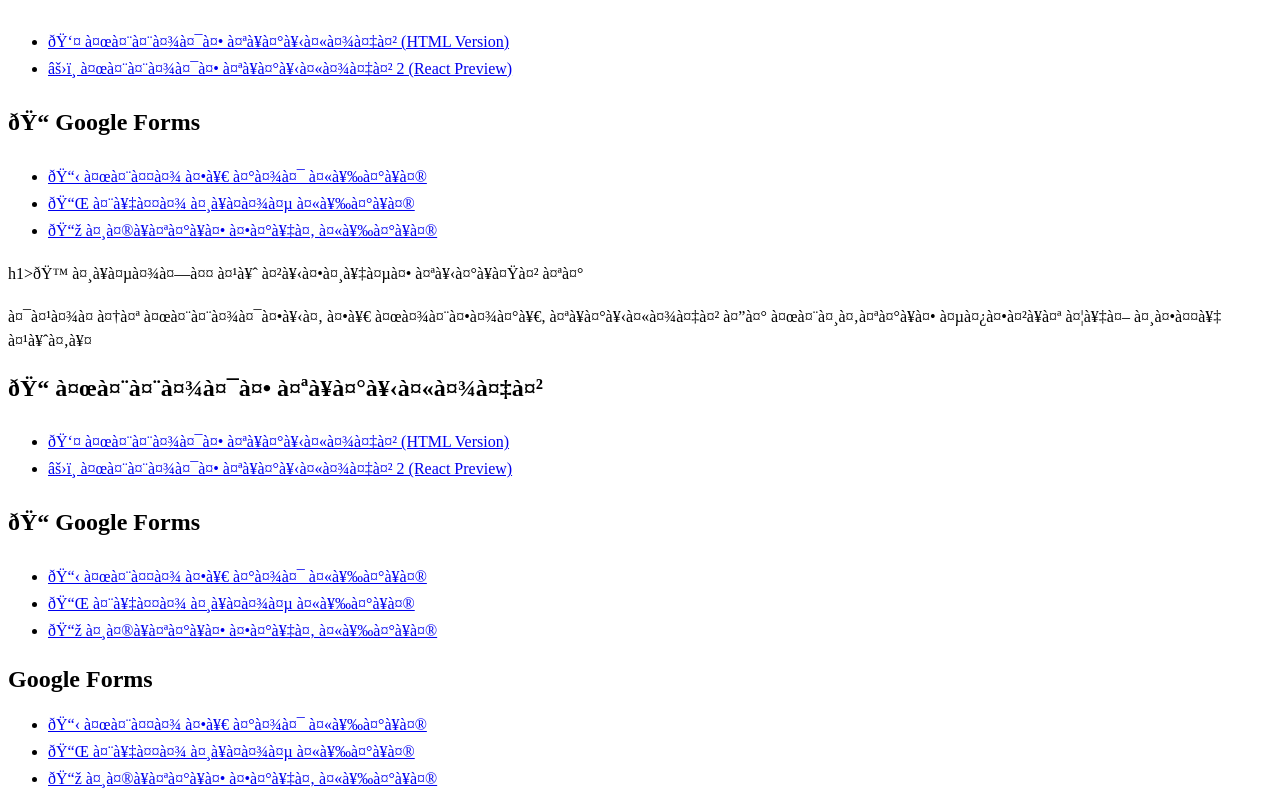
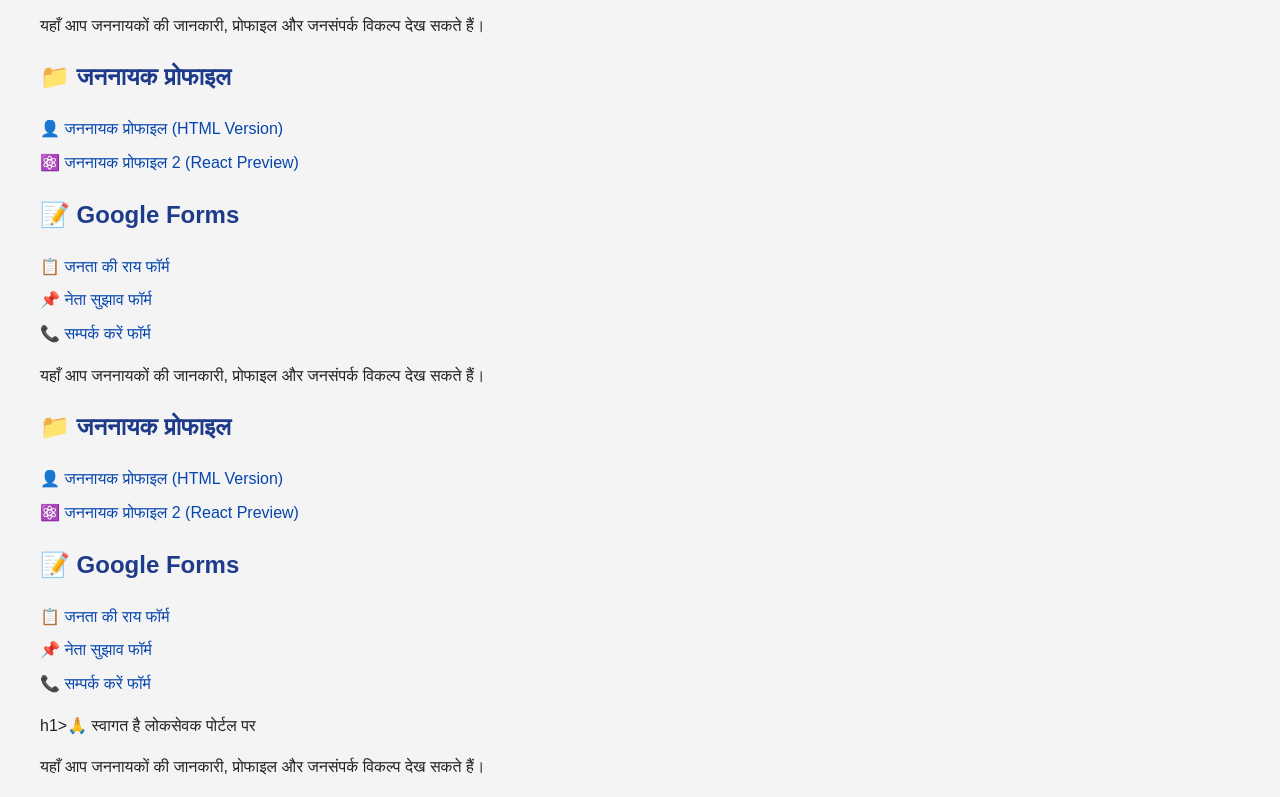
Before and after one commit to ravindrakumar-sahu/loksevak, a plain HTML site: page index.html in a window 1280 px wide. Shown: the part 147-944 px from the top of the page. Drawn offline with Linux system fonts and the light colour scheme.

Commit message:
Update index.html

```diff
--- a/index.html
+++ b/index.html
@@ -1,4 +1,56 @@
-h1>🙏 स्वागत है लोकसेवक पोर्टल पर</h1>
+h1>🙏 स्वागत है लोकसेवक पोर्टल पर</h1><!DOCTYPE html>
+<html lang="hi">
+<head>
+  <meta charset="UTF-8" />
+  <meta name="viewport" content="width=device-width, initial-scale=1.0" />
+  <title>Loksevak Portal</title>
+  <style>
+    body {
+      font-family: Arial, sans-serif;
+      background-color: #f4f4f4;
+      padding: 2rem;
+      line-height: 1.6;
+      color: #222;
+    }
+    h1, h2 {
+      color: #1e3a8a;
+    }
+    ul {
+      list-style: none;
+      padding-left: 0;
+    }
+    li {
+      margin: 0.5rem 0;
+    }
+    a {
+      text-decoration: none;
+      color: #0645AD;
+    }
+    a:hover {
+      text-decoration: underline;
+    }
+  </style>
+</head>
+<body>
+
+  <h1>🙏 स्वागत है लोकसेवक पोर्टल पर</h1>
+  <p>यहाँ आप जननायकों की जानकारी, प्रोफाइल और जनसंपर्क विकल्प देख सकते हैं।</p>
+
+  <h2>📁 जननायक प्रोफाइल</h2>
+  <ul>
+    <li><a href="leader-profile-1.html" target="_blank">👤 जननायक प्रोफाइल (HTML Version)</a></li>
+    <li><a href="leader-profile-2.html" target="_blank">⚛️ जननायक प्रोफाइल 2 (React Preview)</a></li>
+  </ul>
+
+  <h2>📝 Google Forms</h2>
+  <ul>
+    <li><a href="https://forms.gle/JgTvvoM5LPEp5HzQ6" target="_blank">📋 जनता की राय फॉर्म</a></li>
+    <li><a href="https://forms.gle/pXyveFeSuQ97bDbPA" target="_blank">📌 नेता सुझाव फॉर्म</a></li>
+    <li><a href="https://forms.gle/ugBWJt1hvGUaujiY8" target="_blank">📞 सम्पर्क करें फॉर्म</a></li>
+  </ul>
+
+</body>
+</html>
 <p>यहाँ आप जननायकों की जानकारी, प्रोफाइल और जनसंपर्क विकल्प देख सकते हैं।</p>
 
 <h2>📁 जननायक प्रोफाइल</h2>
```
